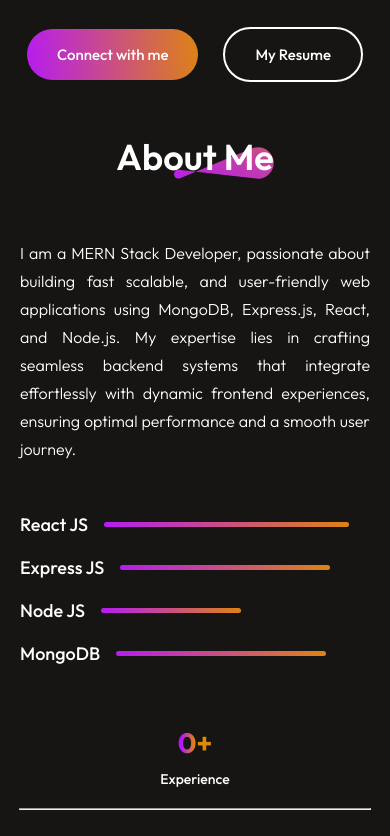
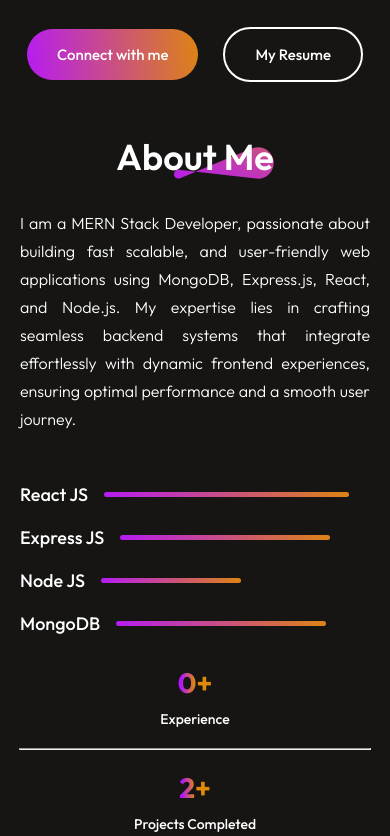
Before and after one commit to Jinit123/Portfolio-Website, a React (Vite) app: page / in a window 390 px wide. Shown: the part 920-1756 px from the top of the page. Built offline with nearby package versions, Linux system fonts and the light colour scheme.

Commit message:
text alignment chnaged

```diff
--- a/src/Components/About/About.css
+++ b/src/Components/About/About.css
@@ -184,8 +184,11 @@
 
 @media (max-width: 540px) {
     .about {
-        margin: 100px 20px;
-        gap: 60px;
+        margin-top: 100px;
+        margin-bottom: 0px;
+        margin-left: 20px;
+        margin-right: 20px;
+        gap: 30px;
         align-items: center;
     }
 
--- a/src/Components/Contact/Contact.css
+++ b/src/Components/Contact/Contact.css
@@ -283,8 +283,9 @@
 @media (max-width:540px){
     .contact{
         gap: 50px;
-        margin: 50px 70px;
+        margin: 50px 40px;
         align-items: start;
+        text-align: justify;
     }
     .contact-title h1{
         padding: 0;
--- a/src/Components/Services/Services.css
+++ b/src/Components/Services/Services.css
@@ -121,7 +121,7 @@
 }
 @media (max-width: 540px) {
   .services {
-    margin: 40px 20px;
+    margin: 0px 20px;
     gap: 50px;
     align-items: center;
   }
```
